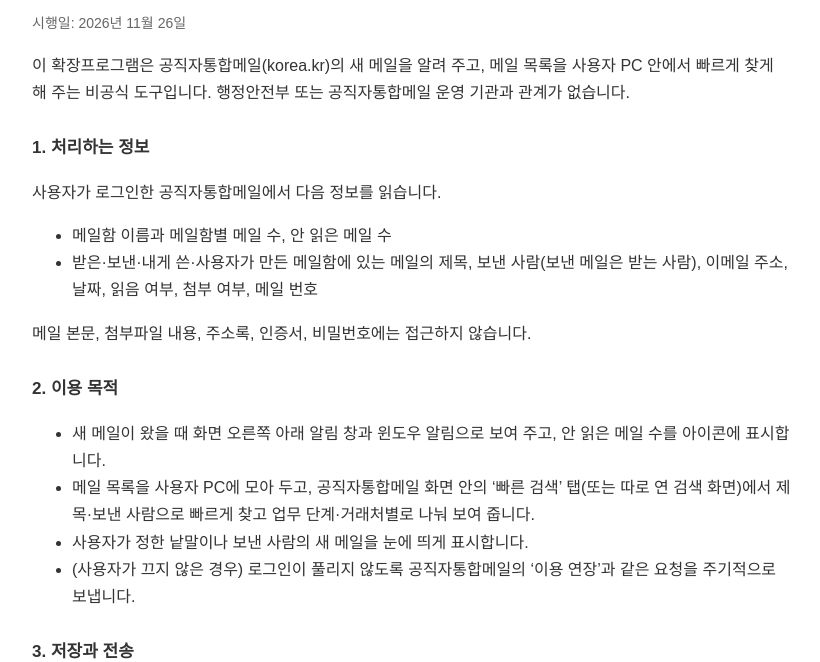
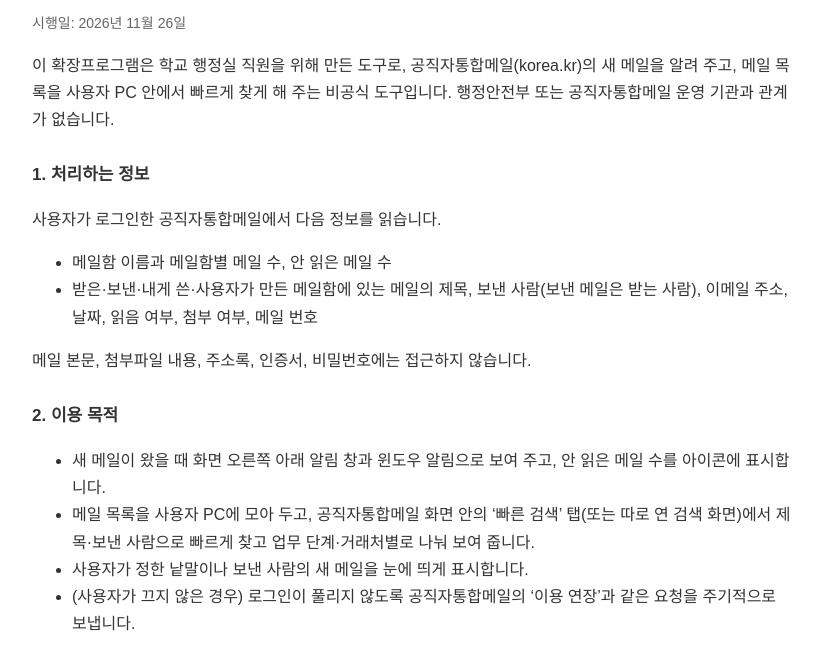
Before and after one commit to hessedtov/korea-mail-notifier, a plain HTML site: page school/index.html in a window 1280 px wide. Shown: the part 87-749 px from the top of the page, without its empty margins (228-1048 px from the left). Drawn offline with Linux system fonts and the light colour scheme.

Commit message:
학교 도우미 개인정보처리방침: 행정실 직원 대상 문구 추가

```diff
--- a/school/index.html
+++ b/school/index.html
@@ -14,7 +14,7 @@
 <h1>공직자통합메일도우미(학교) 개인정보처리방침</h1>
 <p class="muted">시행일: 2026년 11월 26일</p>
 
-<p>이 확장프로그램은 공직자통합메일(korea.kr)의 새 메일을 알려 주고, 메일 목록을 사용자 PC 안에서 빠르게 찾게 해 주는 비공식 도구입니다. 행정안전부 또는 공직자통합메일 운영 기관과 관계가 없습니다.</p>
+<p>이 확장프로그램은 학교 행정실 직원을 위해 만든 도구로, 공직자통합메일(korea.kr)의 새 메일을 알려 주고, 메일 목록을 사용자 PC 안에서 빠르게 찾게 해 주는 비공식 도구입니다. 행정안전부 또는 공직자통합메일 운영 기관과 관계가 없습니다.</p>
 
 <h2>1. 처리하는 정보</h2>
 <p>사용자가 로그인한 공직자통합메일에서 다음 정보를 읽습니다.</p>
```
